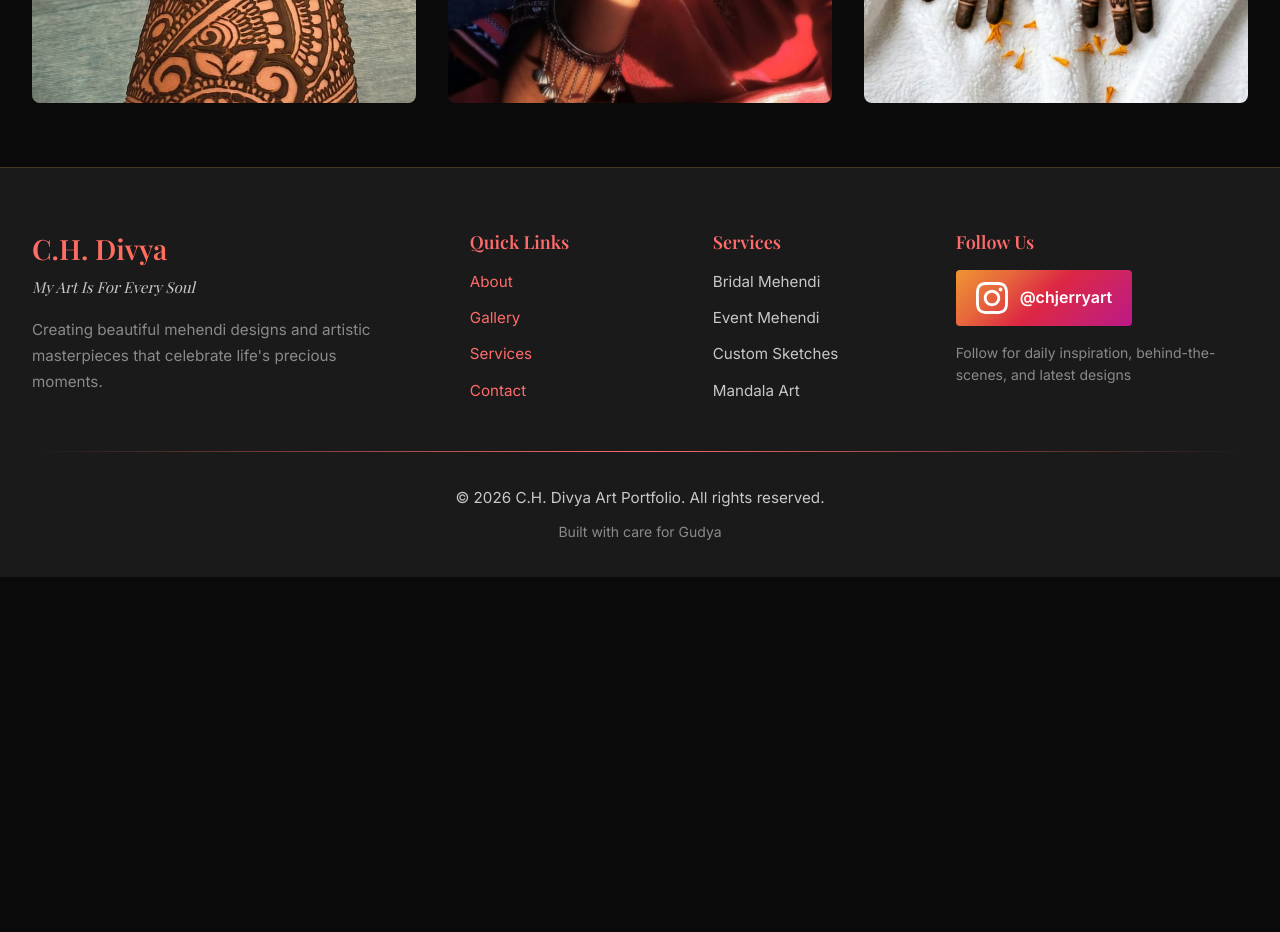
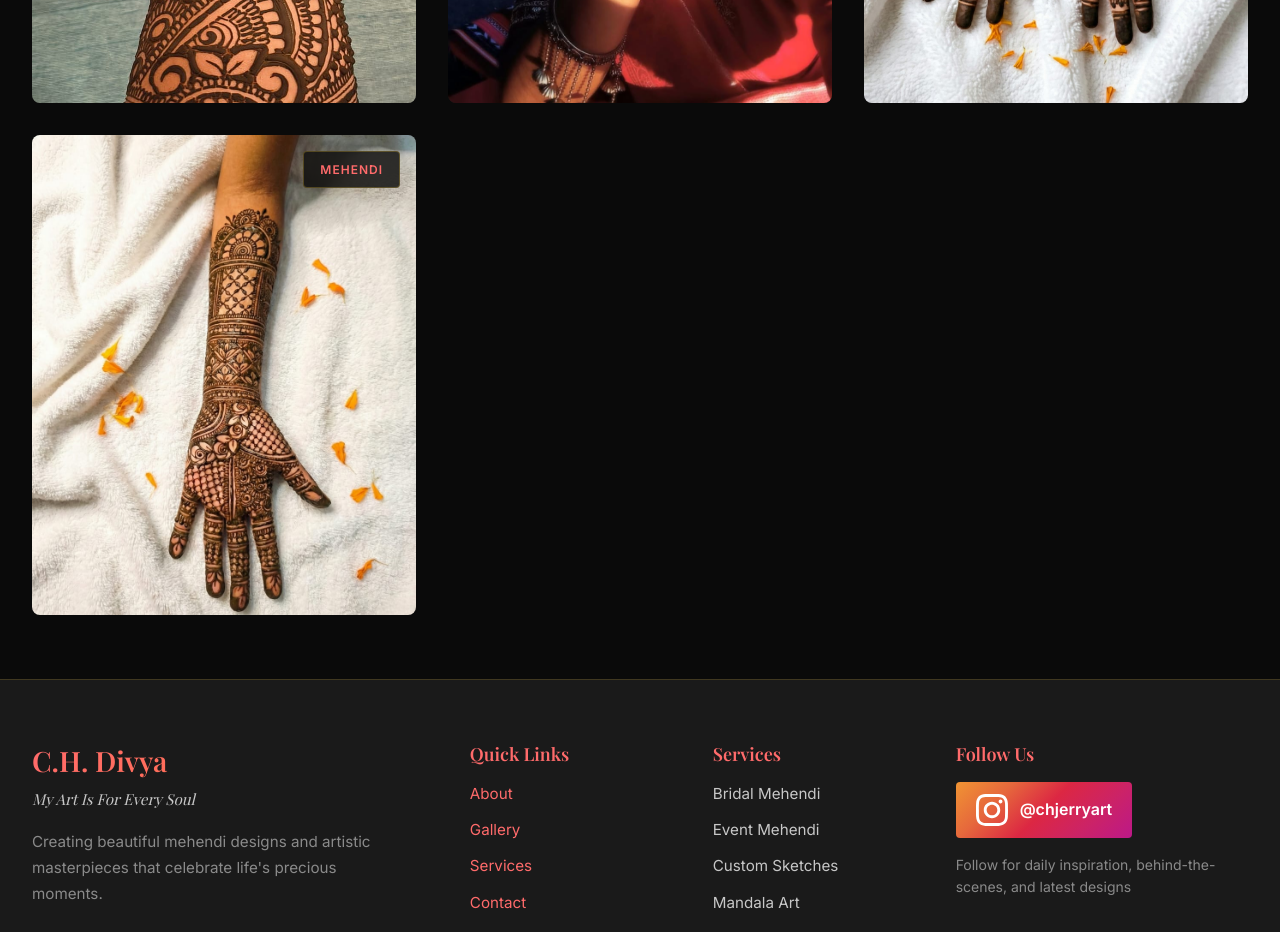
Before and after one commit to raopremrao/CHJerryArt, a React (Vite) app in the folder chjerryart/: page /gallery in a window 1280 px wide. Shown: the part 3480-4412 px from the top of the page. Before the commit the page ends 4057 px from the top, so only its background shows below. Built offline with nearby package versions, Linux system fonts and the light colour scheme.

Commit message:
Added 1 more Image

```diff
--- a/chjerryart/src/pages/FullGallery.jsx
+++ b/chjerryart/src/pages/FullGallery.jsx
@@ -27,7 +27,8 @@ const FullGallery = () => {
         { id: 15, src: '/images/AllArt/hand/hand1.jpeg', title: 'Mahendi Design', category: 'Bridal' },
         { id: 16, src: '/images/AllArt/hand/hand2.jpeg', title: 'Mahendi Design', category: 'Mehendi' },
         { id: 17, src: '/images/AllArt/hand/hand3.jpeg', title: 'Mahendi Design', category: 'Mehendi' },
-        { id: 17, src: '/images/AllArt/hand/hand4.jpeg', title: 'Mahendi Design', category: 'Mehendi' },
+        { id: 18, src: '/images/AllArt/hand/hand4.jpeg', title: 'Mahendi Design', category: 'Mehendi' },
+        { id: 19, src: '/images/AllArt/hand/hand5.jpeg', title: 'Mahendi Design', category: 'Mehendi' },
     ];
 
     const categories = ['All', 'Mehendi', 'Bridal', 'Cultural', 'Sketch', 'Mandala'];
```
Also changed, not shown: chjerryart/public/images/AllArt/hand/hand5.jpeg (added).
